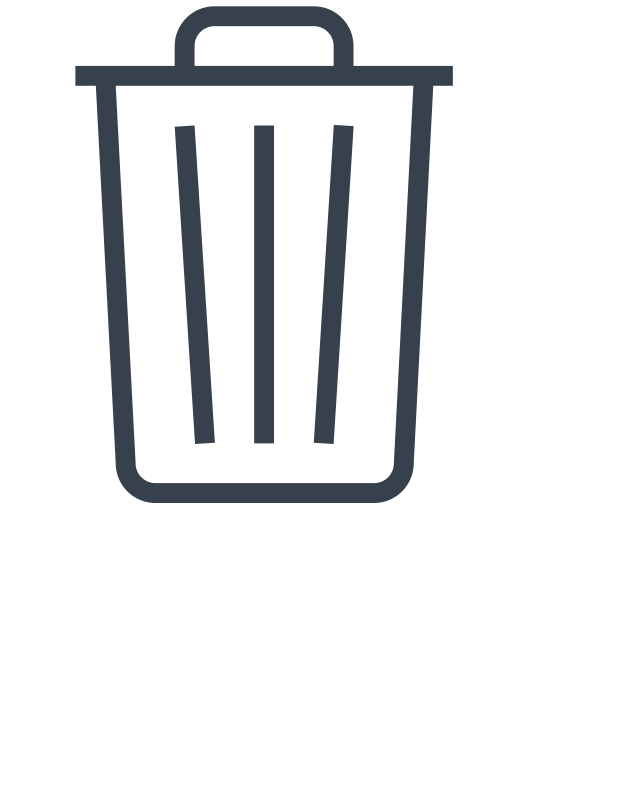
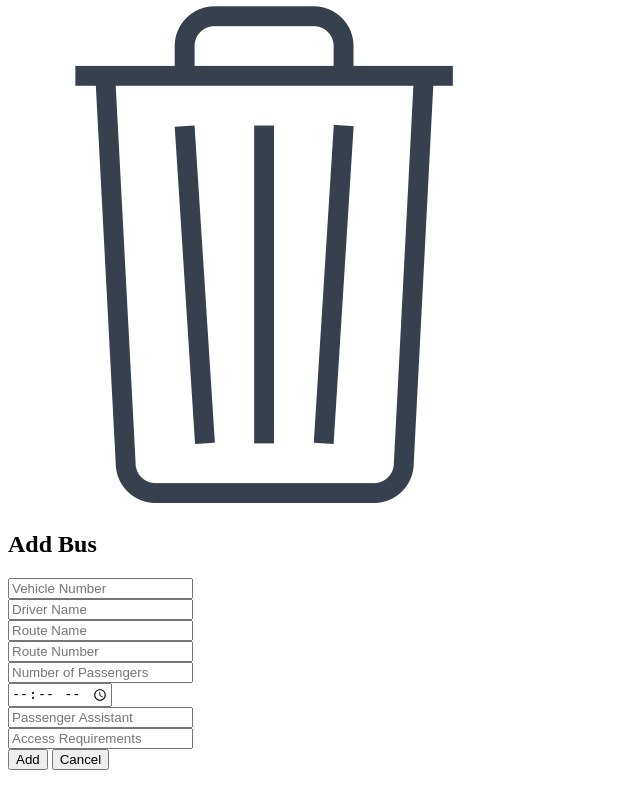
Before and after one commit to Sinead-M/FYP_Start, a PHP site: page /AdminCalendar.php in a window 1280 px wide. Shown: the part 1253-2039 px from the top of the page, without its empty margins (0-640 px from the left). Before the commit the page ends 1756 px from the top, so only its background shows below. Run offline with PHP 8.4, Linux system fonts and the light colour scheme; data that the repository does not hold is empty.

Commit message:
added add bus modal, color coding drivers names

```diff
--- a/AdminCalendar.php
+++ b/AdminCalendar.php
@@ -4,6 +4,7 @@
     <script src="jquery-3.1.1.min.js"></script>
     <script src="js/bootstrap.js"></script>
 </head>
+<body>
 <div class="calendarContainer">
     <div class="monday">
         <div class="weekdays">
@@ -36,7 +37,7 @@
                 Print "</tr>";
                 Print "</table>";
             }
-        }Print "<button class='addBus'> Add Bus </button>";
+        }Print "<button id='addBusBtn' class='addBus'> Add Bus </button>";
         ?>
     </div>
     <div class="tuesday">
@@ -253,4 +254,6 @@
         $("#txtrname").val(routeName);
     });
 </script>
+<?php include 'addBusModal.php'?>
+</body>
 </html>
--- /dev/null
+++ b/addBusModal.php
@@ -0,0 +1,71 @@
+<html>
+<body>
+<div id="addBusModal" class="password-Modal">
+
+    <!-- Modal content -->
+    <div class="logout-modal-content">
+        <div class="password-modal-header">
+            <h2>Add Bus</h2>
+        </div>
+        <div class="password-modal-body">
+            <div class="container">
+                <form action="add.php" method="post">
+                    <div class="form-input">
+                        <input type="text" name="vehicleNumber" required="required" placeholder="Vehicle Number" />
+                    </div>
+                    <div class="form-input">
+                        <input type="text" name="driverName" required="required" placeholder="Driver Name" />
+                    </div>
+                    <div class="form-input">
+                        <input type="text" name="routeName" required="required" placeholder="Route Name" />
+                    </div>
+                    <div class="form-input">
+                        <input type="text" name="routeNo" placeholder="Route Number" />
+                    </div>
+                    <div class="form-input">
+                        <input type="text" name="passNo" required="required" placeholder="Number of Passengers" />
+                    </div>
+                    <div class="form-input">
+                        <input type="time" name="time" placeholder="Time" />
+                    </div>
+                    <div class="form-input">
+                        <input type="text" name="assPass" placeholder="Passenger Assistant" />
+                    </div>
+                    <div class="form-input">
+                        <input type="text" name="access" placeholder="Access Requirements" />
+                    </div>
+                    <input type="submit" value="Add" class="btn-login"/>
+                    <button id="close" class="btn-cancel">Cancel</button>
+                </form>
+            </div>
+        </div>
+    </div>
+
+</div>
+<script>
+    // Get the modal
+    var addBusmodal = document.getElementById('addBusModal');
+    // Get the button that opens the modal
+    var addBusbtn = document.getElementById("addBusBtn");
+
+    var cancelbtn = document.getElementById("close");
+
+    // When the user clicks the button, open the modal
+    addBusbtn.onclick = function() {
+        addBusmodal.style.display = "block";
+    }
+
+    // When the user clicks on <span> (x), close the modal
+    cancelbtn.onclick = function() {
+        addBusmodal.style.display = "none";
+    }
+
+    // When the user clicks anywhere outside of the modal, close it
+    window.onclick = function(event) {
+        if (event.target == addBusmodal) {
+            addBusmodal.style.display = "none";
+        }
+    }
+</script>
+</body>
+</html>
--- a/api.php
+++ b/api.php
@@ -11,8 +11,7 @@ include 'inc/config.php';
 $con = mysql_connect($host, $user, $pass);
 $dbs = mysql_select_db($databaseName, $con);
 
-$val = 'Route 3';
-$result = mysql_query("SELECT * FROM $tableName where route_name ='$val'");
+$result = mysql_query("SELECT * FROM $tableName");
 $array = mysql_fetch_array($result);
 
 echo json_encode($array);
--- a/css/style.css
+++ b/css/style.css
@@ -234,3 +234,7 @@ p{
     width: 60px;
     height: 50px;
 }
+
+.green{
+    color: green;
+}
```
Also changed, not shown: calendar.php (+71 -29 lines), routePopUp.php (+2 -6 lines).
